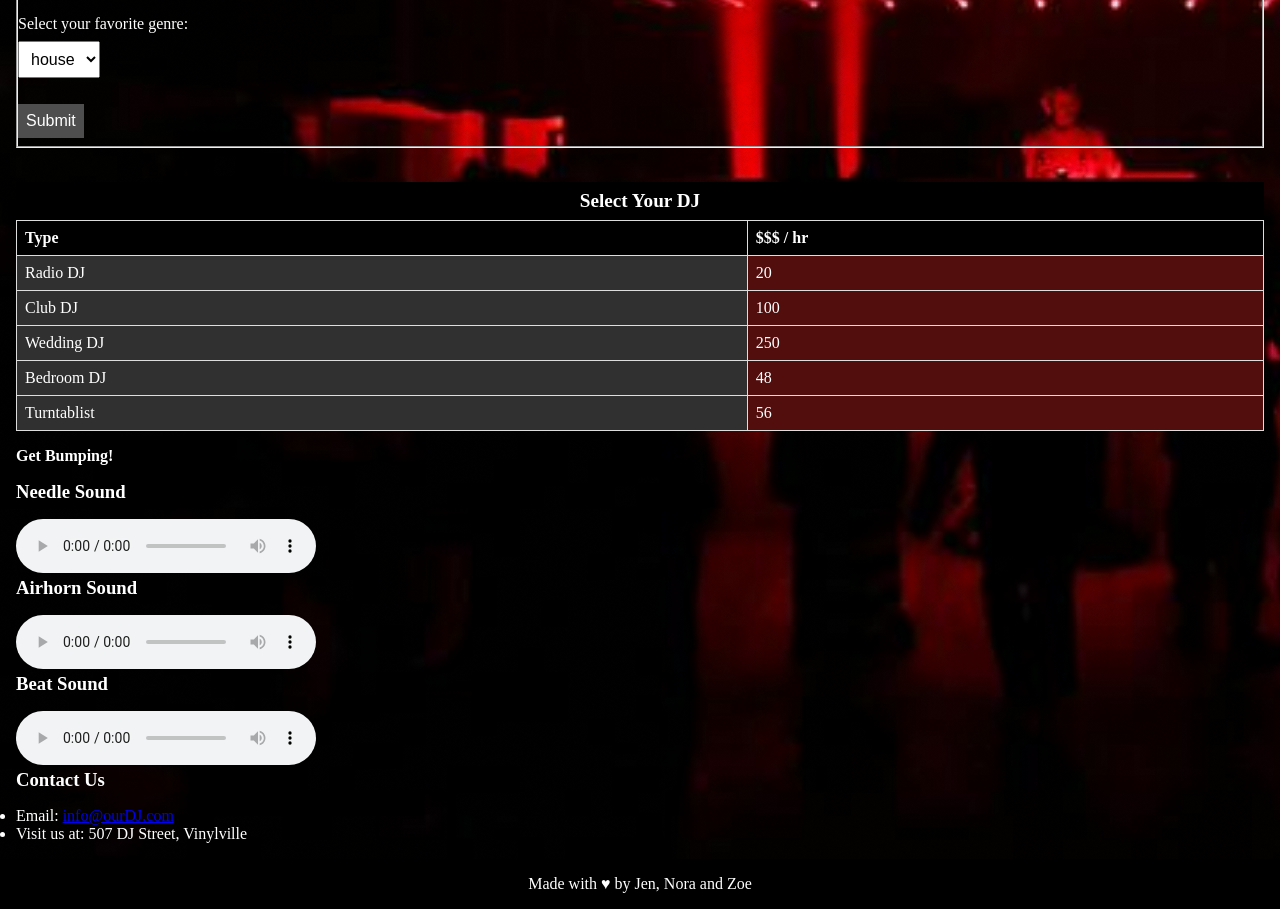
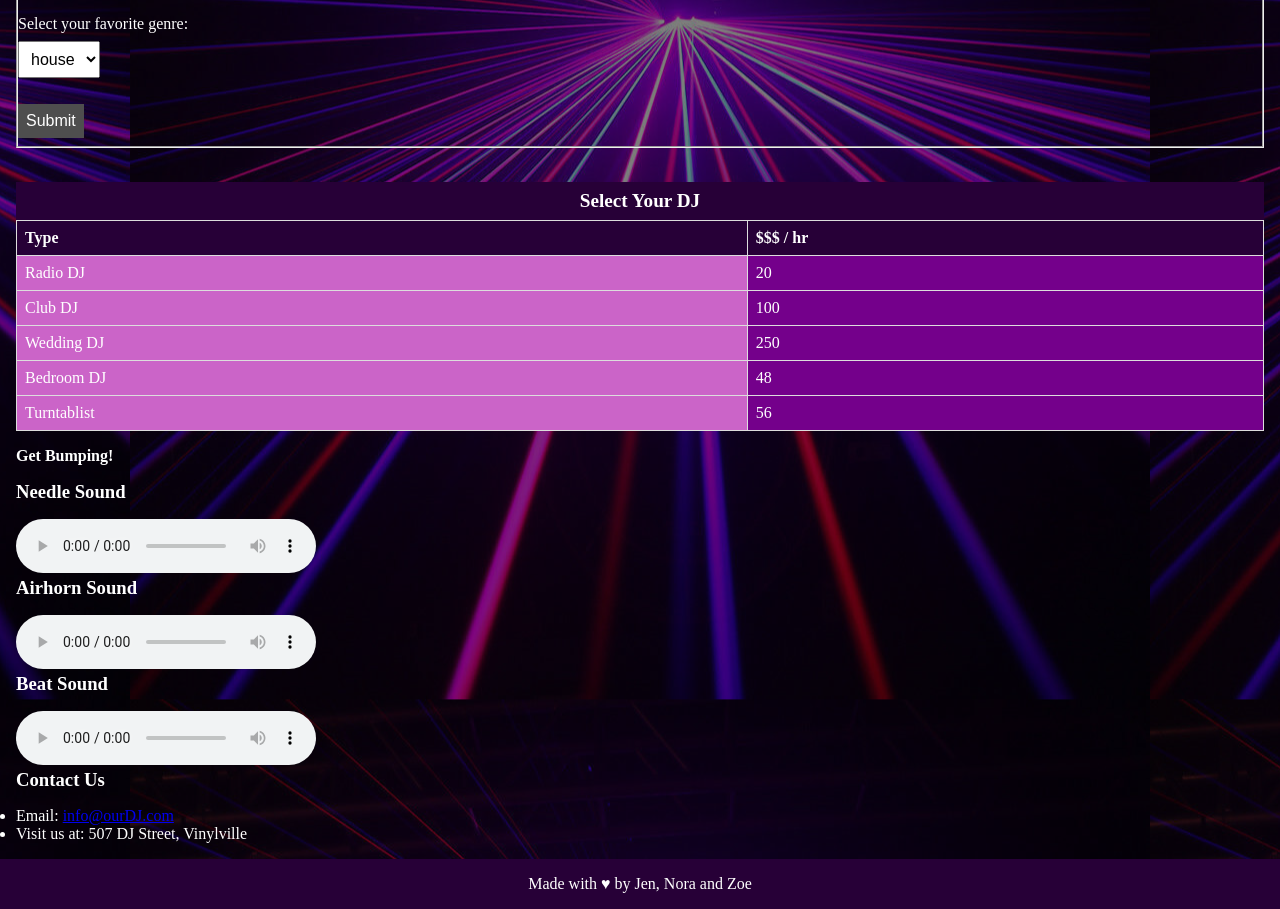
Before and after one commit to nora-zajzon/IMissMyWic, a plain HTML site: page index.html in a window 1280 px wide. Shown: the part 530-1439 px from the top of the page. Drawn offline with Linux system fonts and the light colour scheme.

Commit message:
color change

```diff
--- a/index.html
+++ b/index.html
@@ -76,8 +76,8 @@
             <table>
                 <caption>Select Your DJ</caption>
                 <colgroup>
-                    <col style="background-color: rgb(48, 48, 48);">
-                    <col style="background-color: rgb(82, 13, 13);">
+                    <col style="background-color: rgb(203, 100, 200);">
+                    <col style="background-color: rgb(116, 0, 139);">
                 </colgroup>
                 <tr>
                     <th>Type</th>
--- a/style.css
+++ b/style.css
@@ -7,17 +7,16 @@
 
 /* Body styles */
 body {
-    background-image: url("overlay.png"), url("djback1.jpg");
-    background-repeat: repeat, no-repeat;
+    background-image: url('pink.jpeg'), linear-gradient(rgba(0, 0, 0, 0.5), rgba(0, 0, 0, 0.5));
     background-size: auto, cover;
-    background-attachment: fixed;
-    overflow-y: scroll;
-    color: white; /* Text color */
-}
+    background-position: center;
+    background-blend-mode: overlay; /* This blends the two backgrounds */
+    color: white;
+  }
 
 /* Header styles */
 header {
-    background-color: #000000;
+    background-color: #15001d;
     color: #fff;
     text-align: center;
     padding: 1rem;
@@ -56,7 +55,7 @@ th, td {
 }
 
 th {
-    background-color: #000000;
+    background-color: #270037;
     color: #fff;
 }
 
@@ -84,12 +83,12 @@ button {
 }
 
 button:hover {
-    background-color: #000000;
+    background-color: #270037;
 }
 
 /* Footer styles */
 footer {
-    background-color: #000000;
+    background-color: #270037;
     color: #fff;
     text-align: center;
     padding: 1rem;
@@ -101,7 +100,7 @@ caption {
     font-weight: bold;
     text-align: center;
     padding: 0.5rem;
-    background-color: #000000;
+    background-color: #270037;
     color: #fff;
 }
 
```
